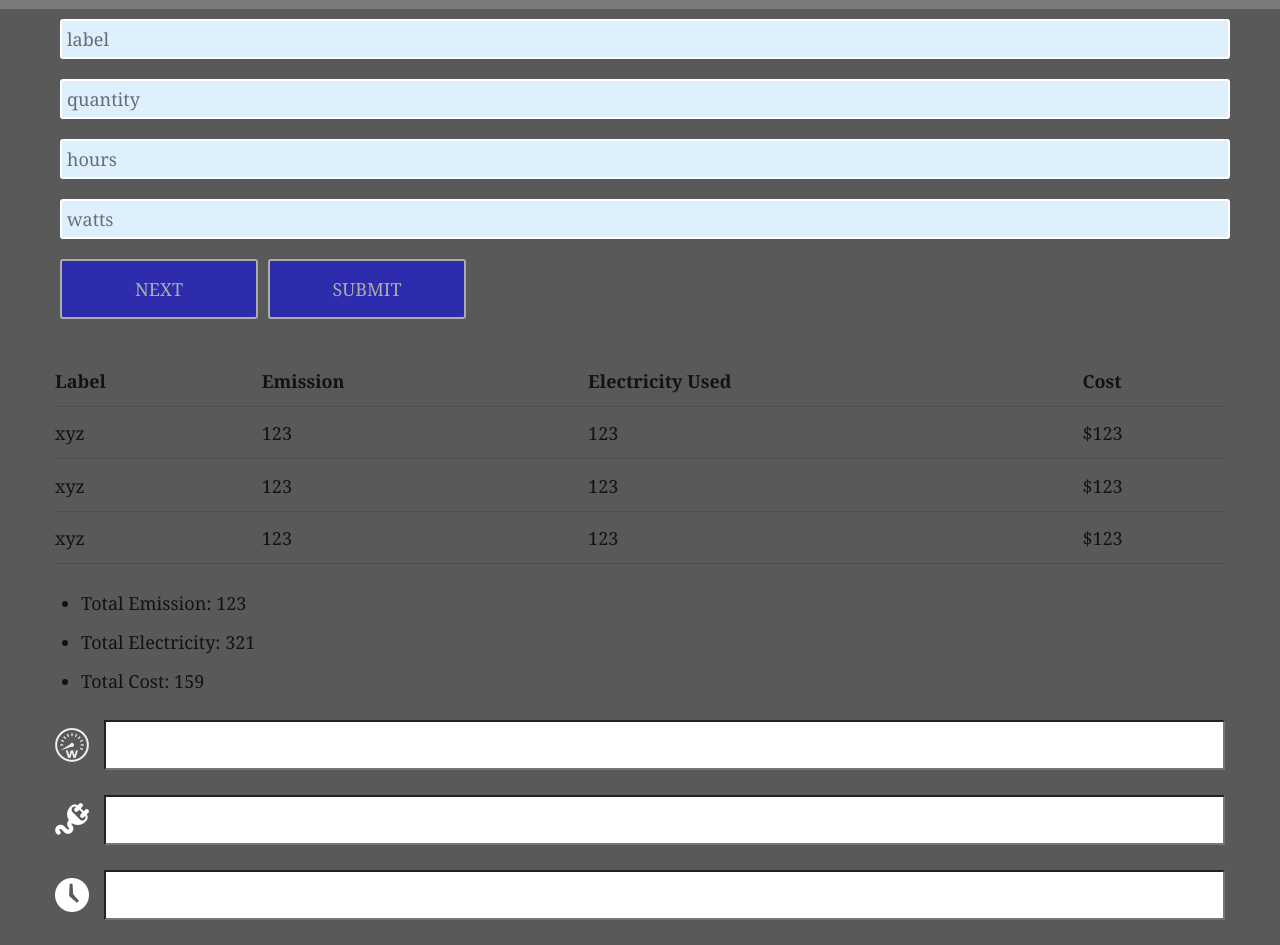
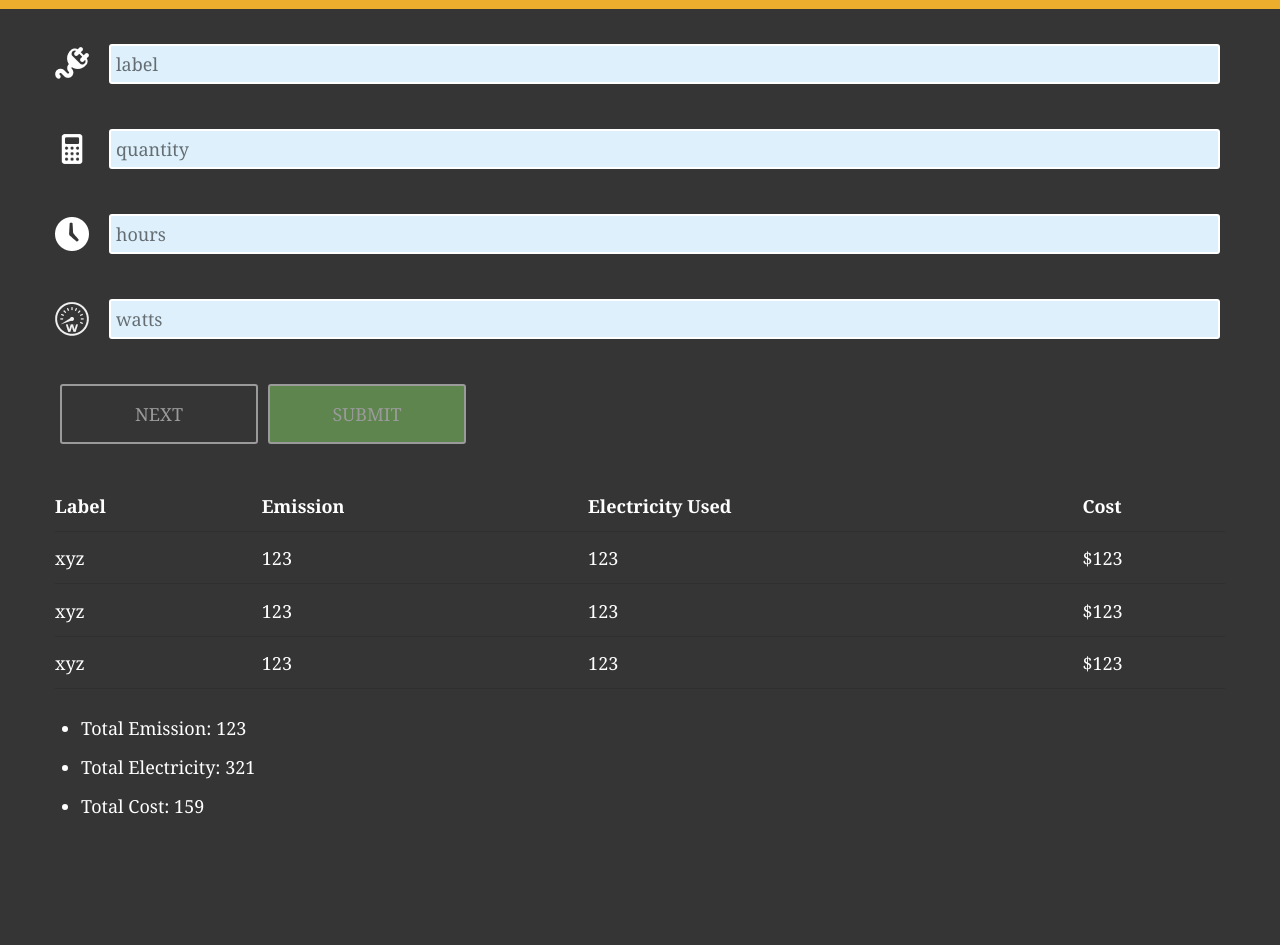
Before and after one commit to crock/odevs-hackathon-2020, a Gatsby site: page / in a window 1280 px wide. Shown: the part 61-1006 px from the top of the page. After the commit the page ends 906 px from the top, so only its background shows below. Built offline with nearby package versions, Linux system fonts and the light colour scheme; Gatsby itself is replaced by a stand-in of ours.

Commit message:
:lipstick: ui updates

```diff
--- a/src/components/form.js
+++ b/src/components/form.js
@@ -2,7 +2,27 @@ import React from "react";
 import styled, { css } from 'styled-components'
 import axios from "axios";
 
+import wattsImg from '../images/watts.png'
+import deviceImg from '../images/device.png'
+import dailyUseImg from '../images/daily_use.png'
+import quantityImg from '../images/quantity.png'
+
 // STYLED COMPONENTS
+const InputGroup = styled.div`
+  display: flex;
+  flex-flow: row nowrap;
+  justify-content: flex-start;
+  align-items: center;
+  margin-bottom: 25px;
+
+  img {
+    margin-right: 15px;
+    margin-bottom: 0;
+    width: 34px;
+    height: 34px;
+  }
+`
+
 const Input = styled.input`
   display: inline-block;
   border-radius: 3px;
@@ -22,13 +42,28 @@ const Input = styled.input`
   `}
 `
 
-const Button = styled.button`
+const NextButton = styled.button`
     display: inline-block;
     border-radius: 3px;
     margin: 10px 5px 10px 5px;
     width: 11rem;
     height: 60px;
-    background: blue;
+    background: transparent;
+    color: white;
+    border: 2px solid white;
+
+    ${props => props.disabled && css`
+        opacity: 0.5;
+  `}
+`
+
+const SubmitButton = styled.button`
+    display: inline-block;
+    border-radius: 3px;
+    margin: 10px 5px 10px 5px;
+    width: 11rem;
+    height: 60px;
+    background: #85d466;
     color: white;
     border: 2px solid white;
 
@@ -118,6 +153,8 @@ export default class Form extends React.Component {
         return (
             <div>
                 <form>
+                    <InputGroup>
+                        <img src={deviceImg} alt="device" />
                         <Input
                             name = "label"
                             value = {this.state.label}
@@ -125,6 +162,9 @@ export default class Form extends React.Component {
                             placeholder = "label"
                             onChange = {this.onChange}
                         />
+                    </InputGroup>
+                    <InputGroup>
+                        <img src={quantityImg} alt="quantity" />
                         <Input
                             name = "quantity"
                             value = {this.state.quantity}
@@ -132,6 +172,9 @@ export default class Form extends React.Component {
                             placeholder = "quantity"
                             onChange = {this.numberVerify}
                         />
+                    </InputGroup>
+                    <InputGroup>
+                        <img src={dailyUseImg} alt="hours" />
                         <Input
                             name = "hours"
                             value = {this.state.hours}
@@ -139,6 +182,9 @@ export default class Form extends React.Component {
                             placeholder = "hours"
                             onChange = {this.numberVerify}
                         />
+                    </InputGroup>
+                    <InputGroup>
+                        <img src={wattsImg} alt="watts" />
                         <Input
                             name = "watts"
                             value = {this.state.watts}
@@ -146,19 +192,20 @@ export default class Form extends React.Component {
                             placeholder = "watts"
                             onChange = {this.numberVerify}
                         />
+                    </InputGroup>
                     {/* <Button
                         onClick = {this.next}
                         disabled = {(this.state.i < 1)}
                     >BACK</Button> */}
-                    <Button
+                    <NextButton
                         onClick = {this.next}
                         disabled = {!(this.state.label && this.state.quantity && this.state.hours && this.state.watts)}
-                    >NEXT</Button>
-                    <Button
+                    >NEXT</NextButton>
+                    <SubmitButton
                         type = "submit"
                         onClick = {this.submit}
                         disabled = {!(this.state.label && this.state.quantity && this.state.hours && this.state.watts)}
-                    >SUBMIT</Button>
+                    >SUBMIT</SubmitButton>
                 </form>
             </div>
         )
--- a/src/components/header.js
+++ b/src/components/header.js
@@ -17,7 +17,7 @@ const Wrap = styled.div`
 const StyledHeader = styled.header`
   width: 100%;
   height: 70px;
-  background-color: #7B7B7B;
+  background-color: #edad2d;
   display: flex;
   justify-content: flex-start;
   align-items: center;
--- a/src/components/layout.css
+++ b/src/components/layout.css
@@ -5,8 +5,18 @@ html {
   -ms-text-size-adjust: 100%;
   -webkit-text-size-adjust: 100%;
 }
+
+tr,td {
+  color: white;
+}
+
+ul > li {
+  color: white;
+}
+
 body {
-  background-color: #595959;
+  background-color: #353535;
+  color: white;
   margin: 0;
   -webkit-font-smoothing: antialiased;
   -moz-osx-font-smoothing: grayscale;
--- a/src/pages/index.js
+++ b/src/pages/index.js
@@ -4,53 +4,15 @@ import SEO from "../components/seo"
 import Form from "../components/form"
 import Results from "../components/results"
 import Summary from "../components/summary"
-import styled from 'styled-components'
-
-import wattsImg from '../images/watts.png'
-import deviceImg from '../images/device.png'
-import dailyUseImg from '../images/daily_use.png'
-
-const Input = styled.input`
-  width: 100%;
-  height: 50px;
-  background-color: white;
-
-  &:focus {
-    outline: none;
-  }
-`
-
-const InputGroup = styled.div`
-  display: flex;
-  flex-flow: row nowrap;
-  justify-content: flex-start;
-  align-items: center;
-  margin-bottom: 25px;
-
-  img {
-    margin-right: 15px;
-    margin-bottom: 0;
-  }
-`
 
 const IndexPage = () => (
   <Layout>
     <SEO title="Home" />
-    <Form />
-    <Results />
-    <Summary />
-    <InputGroup>
-      <img src={wattsImg} alt="watts" />
-      <Input />
-    </InputGroup>
-    <InputGroup>
-      <img src={deviceImg} alt="watts" />
-      <Input />
-    </InputGroup>
-    <InputGroup>
-      <img src={dailyUseImg} alt="watts" />
-      <Input />
-    </InputGroup>
+    <main style={{marginTop: 25}}>
+      <Form />
+      <Results />
+      <Summary />
+    </main>
   </Layout>
 )
 
```
Also changed, not shown: src/images/quantity.png (added). Lines whose indentation alone changed are shown as unchanged.
